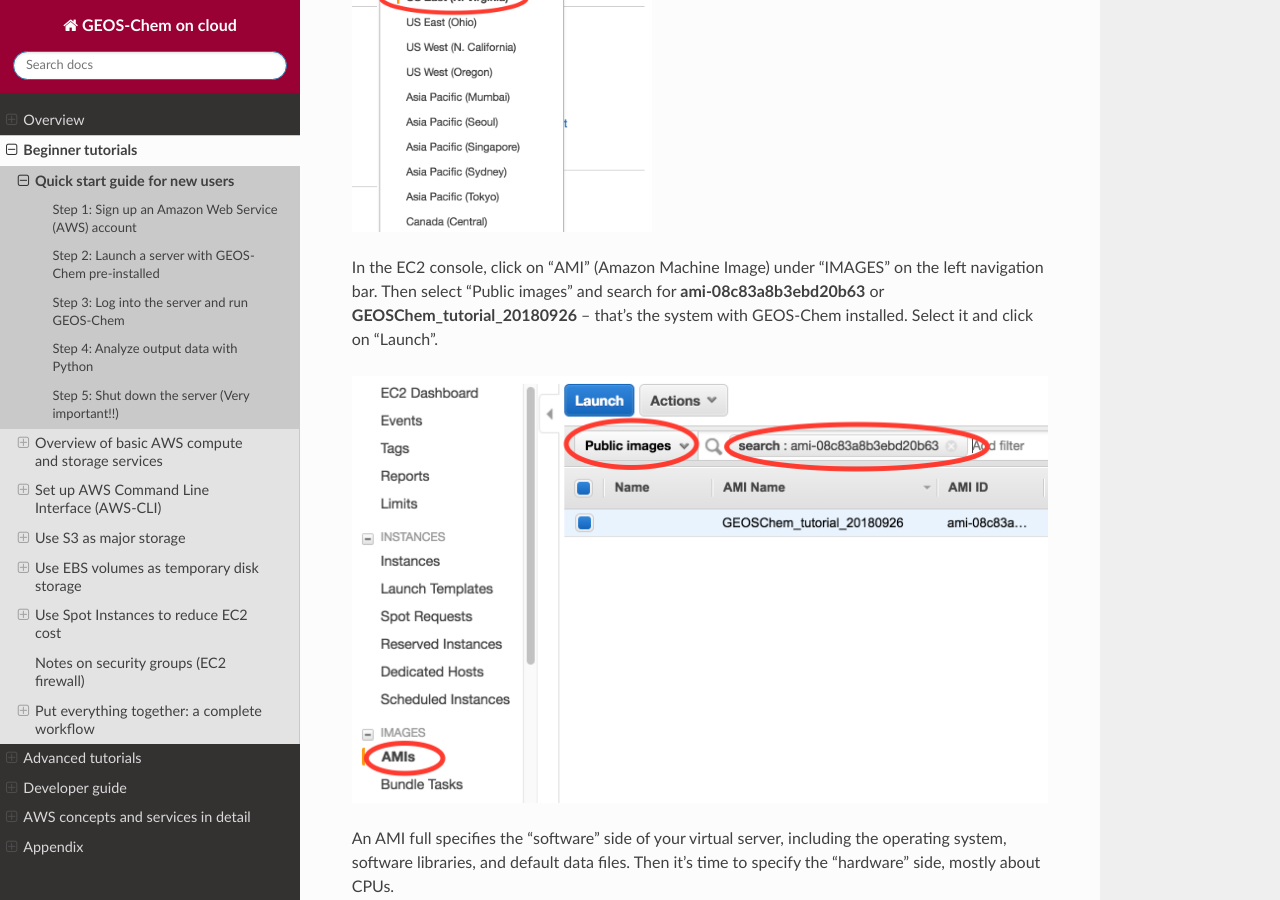
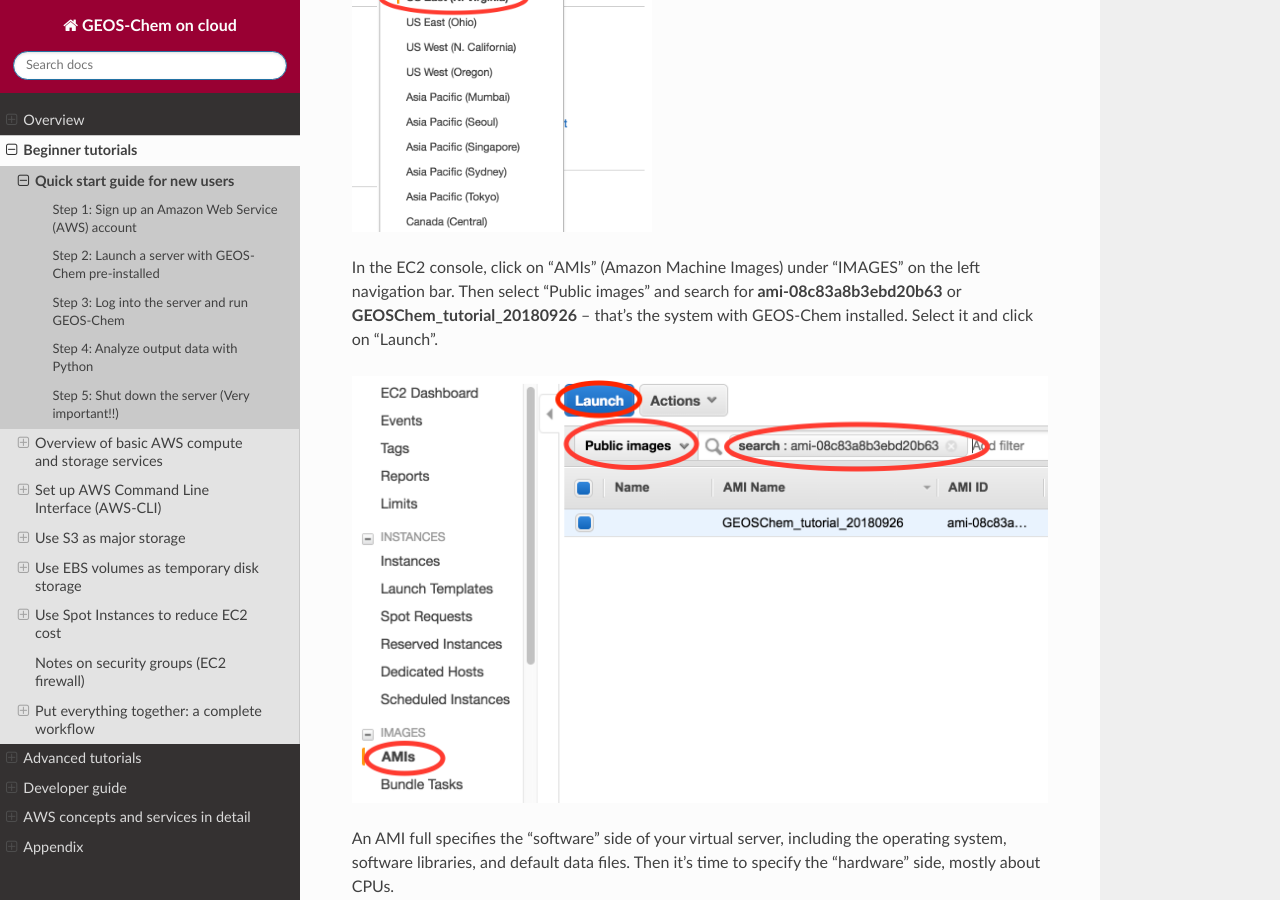
Before and after one commit to geoschem/geos-chem-cloud, a Sphinx documentation site: the page built from doc/source/chapter02_beginner-tutorial/quick-start.rst, in a window 1280 px wide and 900 px high, scrolled down 1382 px. Built offline with Sphinx 7.4.7 and the Read the Docs theme 2.0.0, drawn with Linux system fonts in a browser that asks for light colours.

Commit message:
Minor guide fix according to https://github.com/geoschem/cloud_GC/issues/15#issuecomment-426680167

```diff
--- a/doc/source/chapter02_beginner-tutorial/quick-start.rst
+++ b/doc/source/chapter02_beginner-tutorial/quick-start.rst
@@ -35,7 +35,7 @@
 
 .. _choose_ami-label:
 
-In the EC2 console, click on "AMI" (Amazon Machine Image) under "IMAGES" on the left navigation bar. Then select "Public images" and search for **ami-08c83a8b3ebd20b63** or **GEOSChem_tutorial_20180926** – that's the system with GEOS-Chem installed. Select it and click on "Launch".
+In the EC2 console, click on "AMIs" (Amazon Machine Images) under "IMAGES" on the left navigation bar. Then select "Public images" and search for **ami-08c83a8b3ebd20b63** or **GEOSChem_tutorial_20180926** – that's the system with GEOS-Chem installed. Select it and click on "Launch".
 
 .. figure:: img/search_ami.png
 
```
Also changed, not shown: doc/source/chapter02_beginner-tutorial/img/search_ami.png.
